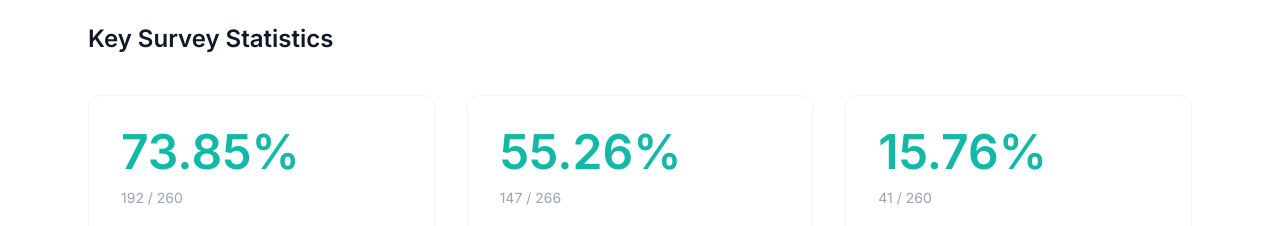
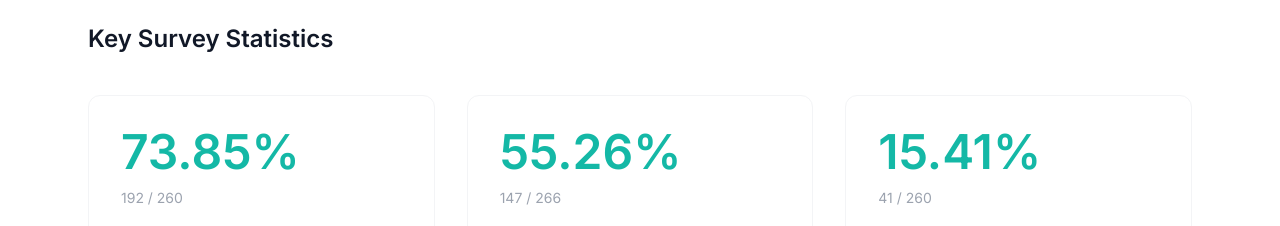
Before and after one commit to yeeunracheljo/yeeunj, a React (Vite) app: page /work/anua-consumer-report in a window 1280 px wide. Shown: the part 5420-5646 px from the top of the page. Built offline with nearby package versions, Linux system fonts and the light colour scheme.

Commit message:
Update Anua percentage

```diff
--- a/src/mocks/work-anua.ts
+++ b/src/mocks/work-anua.ts
@@ -175,7 +175,7 @@ export const anuaResults = {
     totalRespondents: 260,
     targetGroup: "20s North American female residents",
     keyInsight:
-      "Among 260 respondents, 41 (15.76%) confirmed purchases driven by repetition exposure (FYP ratio 5+) and trend, regardless of product efficacy.",
+      "Among 260 respondents, 41 (15.41%) confirmed purchases driven by repetition exposure (FYP ratio 5+) and trend, regardless of product efficacy.",
   },
   screeningCriteria: {
     title: "Interview Screening Criteria",
@@ -220,7 +220,7 @@ export const anuaResults = {
       description: "Buys trendy brands like Rare Beauty, Rhode.",
     },
     {
-      percentage: "15.76%",
+      percentage: "15.41%",
       count: "41 / 260",
       label: "Trend-Driven Purchases",
       description: "Bought purely from trend or repeated exposure.",
--- a/src/pages/work-anua/components/ResearchProcess.tsx
+++ b/src/pages/work-anua/components/ResearchProcess.tsx
@@ -14,7 +14,7 @@ export default function ResearchProcess() {
   const keyStats = [
     { percentage: "73.85%", count: "192 / 260", label: t('research.stat1Label'), description: t('research.stat1Desc') },
     { percentage: "55.26%", count: "147 / 266", label: t('research.stat2Label'), description: t('research.stat2Desc') },
-    { percentage: "15.76%", count: "41 / 260", label: t('research.stat3Label'), description: t('research.stat3Desc') },
+    { percentage: "15.41%", count: "41 / 260", label: t('research.stat3Label'), description: t('research.stat3Desc') },
   ];
 
   const patterns = [
```
